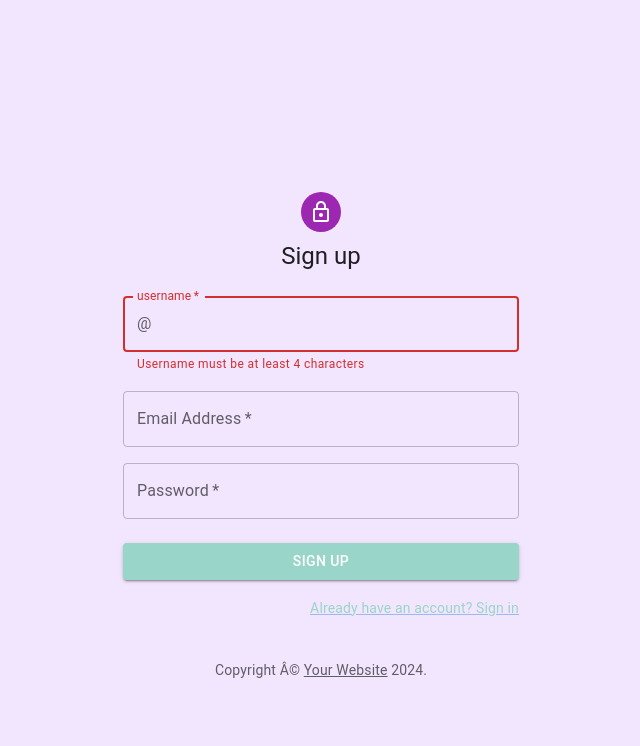
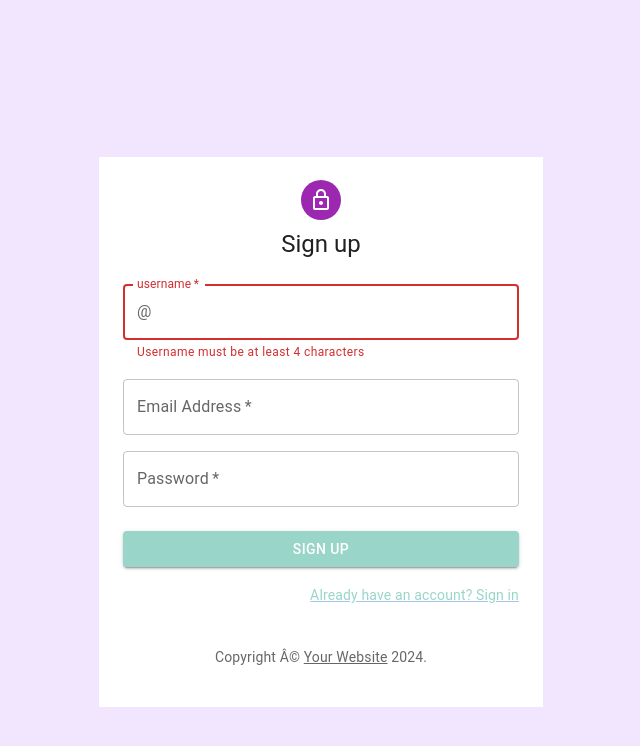
Before and after one commit to MichaelMeola/where-to-group-project, a React (Vite) app: page /signup in a window 1280 px wide. Shown: the top 746 px of the page, without its empty margins (319-959 px from the left). Built offline with nearby package versions, Linux system fonts and the light colour scheme.

Commit message:
Commit for backup

```diff
--- a/src/Components/SignUp/SignUp.jsx
+++ b/src/Components/SignUp/SignUp.jsx
@@ -3,8 +3,6 @@ import Avatar from "@mui/material/Avatar";
 import Button from "@mui/material/Button";
 import CssBaseline from "@mui/material/CssBaseline";
 import TextField from "@mui/material/TextField";
-import FormControlLabel from "@mui/material/FormControlLabel";
-import Checkbox from "@mui/material/Checkbox";
 import Link from "@mui/material/Link";
 import Grid from "@mui/material/Grid";
 import Box from "@mui/material/Box";
@@ -43,7 +41,7 @@ const defaultTheme = createTheme();
 
 export default function SignUp() {
   const navigate = useNavigate();
-  const {profile, setProfile} = useProfileStore()
+  const { profile, setProfile } = useProfileStore();
   const [toggleModal, setToggleModal] = useState(false);
   const [usernameValue, setUsernameValue] = useState("");
   const [emailValue, setEmailValue] = useState("");
@@ -67,23 +65,21 @@ export default function SignUp() {
       alert(res.data.message);
     }
     if (res.data.success) {
-      modalChange()
+      modalChange();
       console.log(res.data.profile);
-      setProfile(res.data.profile)
+      setProfile(res.data.profile);
     }
     console.log(res.data.success);
   };
 
   function routeLogin() {
-
     navigate("/events");
   }
 
   return (
     <ThemeProvider theme={defaultTheme}>
       <Modal show={toggleModal} onHide={modalChange}>
-        <Modal.Header closeButton>
-        </Modal.Header>
+        <Modal.Header closeButton></Modal.Header>
         <Modal.Body>Account created, proceed to login?</Modal.Body>
         <Modal.Footer>
           <Button variant="secondary" onClick={modalChange}>
@@ -95,7 +91,11 @@ export default function SignUp() {
         </Modal.Footer>
       </Modal>
 
-      <Container component="main" maxWidth="xs">
+      <Container
+      component="main"
+      maxWidth="xs"
+      sx={{ height: '550px', backgroundColor: 'white'}}
+      >
         <CssBaseline />
         <Box
           sx={{
@@ -103,6 +103,7 @@ export default function SignUp() {
             display: "flex",
             flexDirection: "column",
             alignItems: "center",
+            padding: '15px 0px 0px 0px'
           }}
         >
           <Avatar sx={{ m: 1, bgcolor: "secondary.main" }}>
@@ -111,7 +112,7 @@ export default function SignUp() {
           <Typography component="h1" variant="h5">
             Sign up
           </Typography>
-          <Box component="form" noValidate onSubmit={handleReg} sx={{ mt: 3 }}>
+          <Box component="form" noValidate onSubmit={handleReg} sx={{ mt: 3}}>
             <Grid container spacing={2}>
               <Grid item xs={12}>
                 <TextField
```
